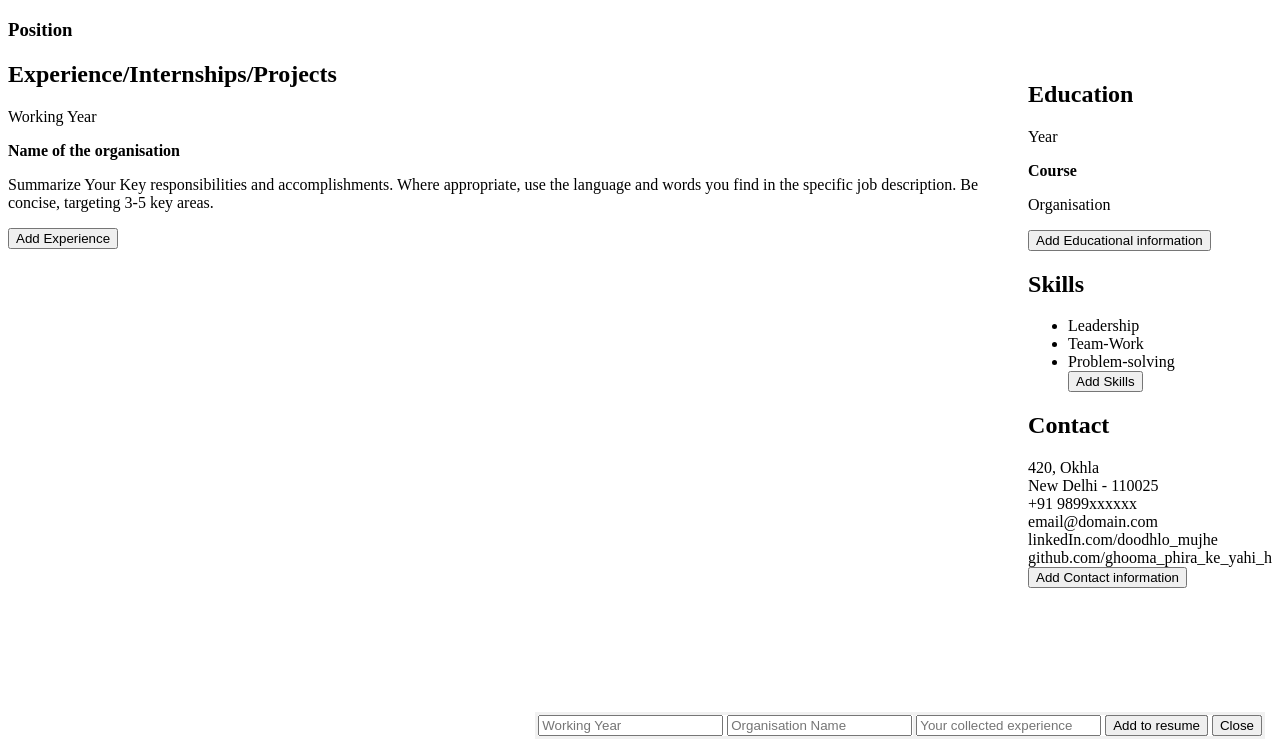
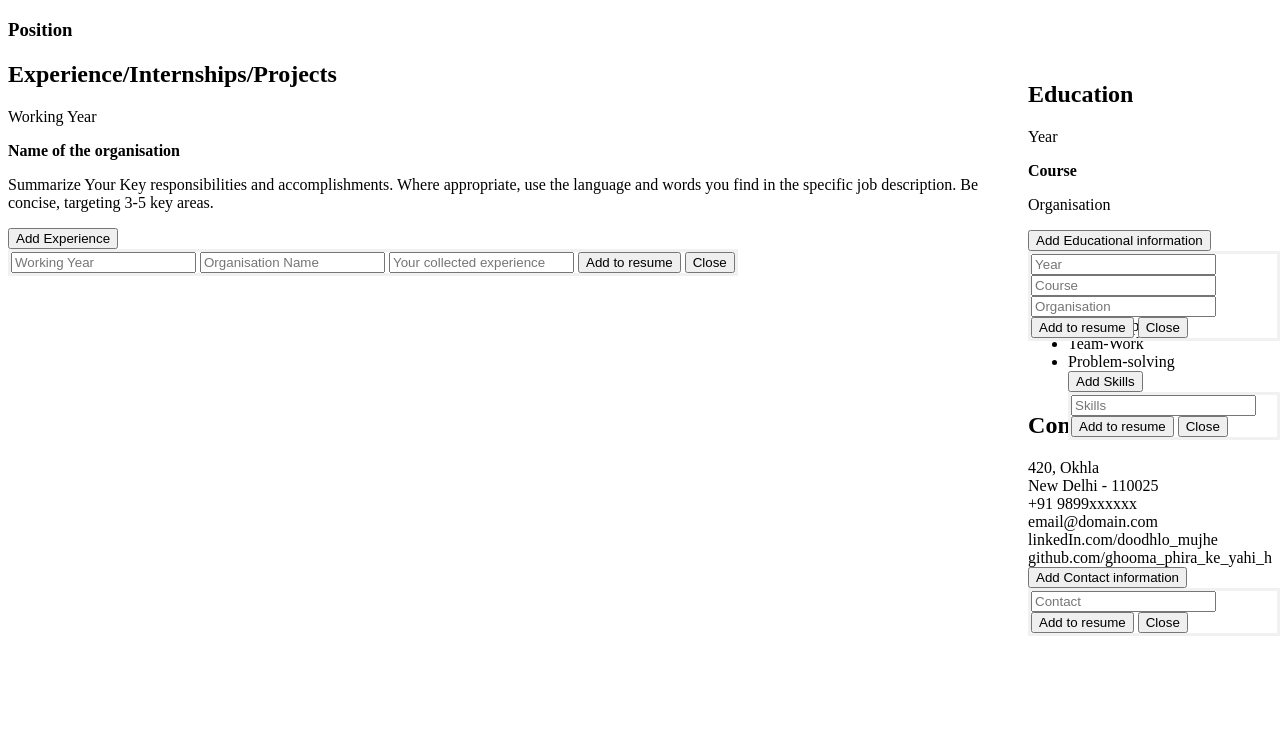
Before and after one commit to Amit0617/make_resume_online, a plain HTML site: page index.html in a window 1280 px wide. Shown: the part 61-800 px from the top of the page. Drawn offline with Linux system fonts and the light colour scheme.

Commit message:
Update style.css

```diff
--- a/style.css
+++ b/style.css
@@ -4,8 +4,6 @@ aside {
 
 form {
   position: fixed;
-  bottom: 0;
-  right: 15px;
   border: 3px solid #f1f1f1;
   z-index: 9;
 }
```
